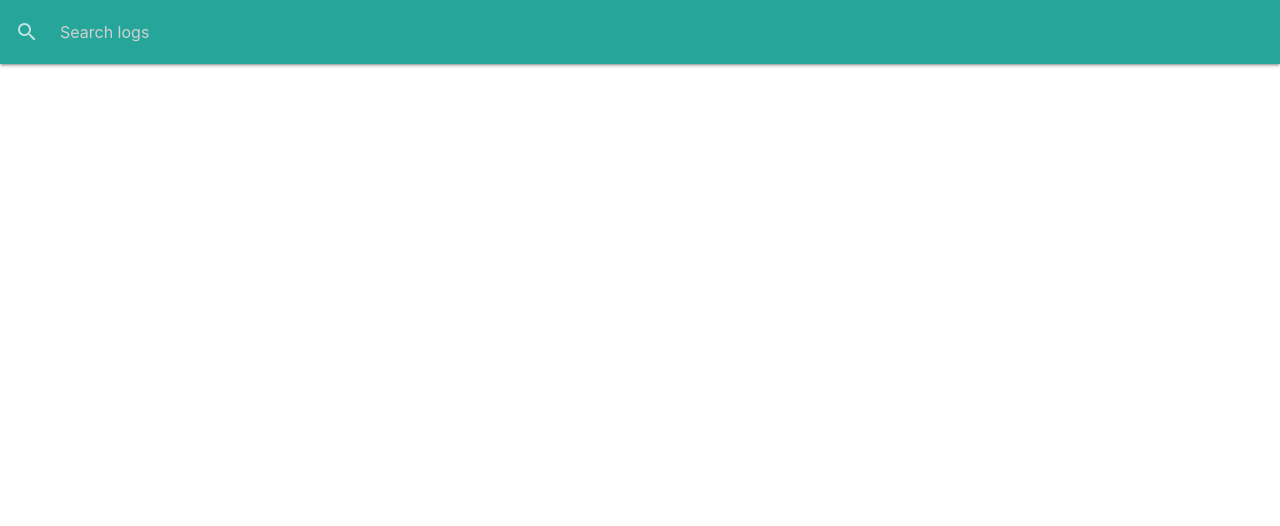
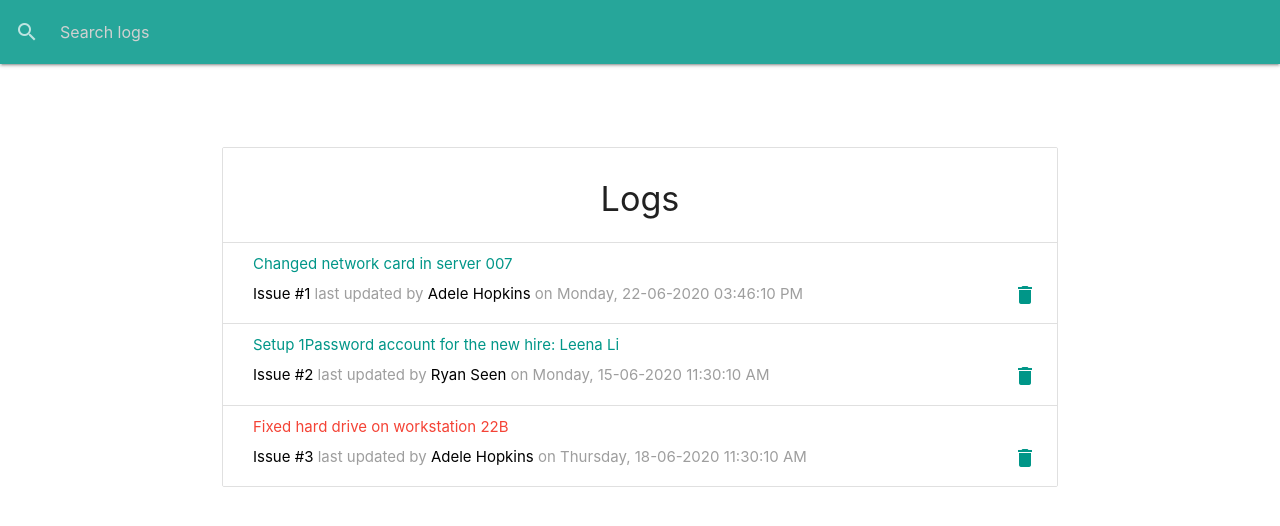
Before and after one commit to janevalencia/react-redux, a React (Create React App) app: page / in a window 1280 px wide. Shown: the top 526 px of the page. Built offline with nearby package versions, Linux system fonts and the light colour scheme; data requests are answered from the project's data file.

Commit message:
Create LogItem component

```diff
--- a/db.json
+++ b/db.json
@@ -22,7 +22,7 @@
       "attention": true,
       "priority": "High",
       "ITperson": "Adele Hopkins",
-      "date": "2020-06-15T11:30:10.179Z"
+      "date": "2020-06-18T11:30:10.179Z"
     }
   ],
   "ITpersons": [
--- a/src/App.js
+++ b/src/App.js
@@ -6,6 +6,7 @@ import M from 'materialize-css/dist/js/materialize.min.js';
 
 // Import Components
 import SearchBar from './components/layout/SearchBar';
+import Logs from './components/logs/Logs';
 
 // Import SASS
 import './App.scss';
@@ -22,6 +23,9 @@ const App = () => {
       <header className='header' id='header'>
         <SearchBar />
       </header>
+      <main>
+        <Logs />
+      </main>
     </Fragment>
   );
 }
--- a/src/App.scss
+++ b/src/App.scss
@@ -13,3 +13,25 @@ a {
 .header {
   margin: 0 0 3rem;
 }
+
+.container {
+    max-width: 1020px;
+    margin: 0 auto;
+    padding: 2rem;
+}
+
+.grid {
+  display: grid;
+  gap: 0.5rem;
+}
+
+.flex-row {
+  display: flex;
+  flex-direction: row;
+}
+
+.flex {
+  &__justify-between {
+    justify-content: space-between;
+  }
+}
--- a/src/components/layout/SearchBar.js
+++ b/src/components/layout/SearchBar.js
@@ -1,5 +1,4 @@
 import React from "react";
-import PropTypes from "prop-types";
 
 const SearchBar = () => {
   return (
@@ -19,8 +18,4 @@ const SearchBar = () => {
   );
 };
 
-// SearchBar.propTypes = {
-
-// }
-
 export default SearchBar;
--- /dev/null
+++ b/src/components/logs/LogItem.js
@@ -0,0 +1,40 @@
+import React from "react";
+import Moment from "react-moment";
+import PropTypes from "prop-types";
+
+const LogItem = ({ log }) => {
+  const { id, message, ITperson: tech, date } = log;
+
+  return (
+    <li className="collection-item">
+      <div className="grid">
+        <a
+          href="#edit-log-modal"
+          className={`modal-trigger ${
+            log.attention ? `red-text` : `teal-text`
+          }`}
+        >
+          {message}
+        </a>
+
+        <div className="flex-row flex__justify-between">
+            <span className="grey-text">
+                <span className="black-text">Issue #{id}</span> last updated by {` `}
+                <span className="black-text">{tech}</span> on {` `}
+                <Moment format="dddd, DD-MM-YYYY hh:mm:ss A">{date}</Moment>
+            </span>
+            <a href="#!">
+                <i className="material-icons teal-text">delete</i>
+            </a>
+        </div>
+
+      </div>
+    </li>
+  );
+};
+
+LogItem.propTypes = {
+  log: PropTypes.object.isRequired,
+};
+
+export default LogItem;
```
